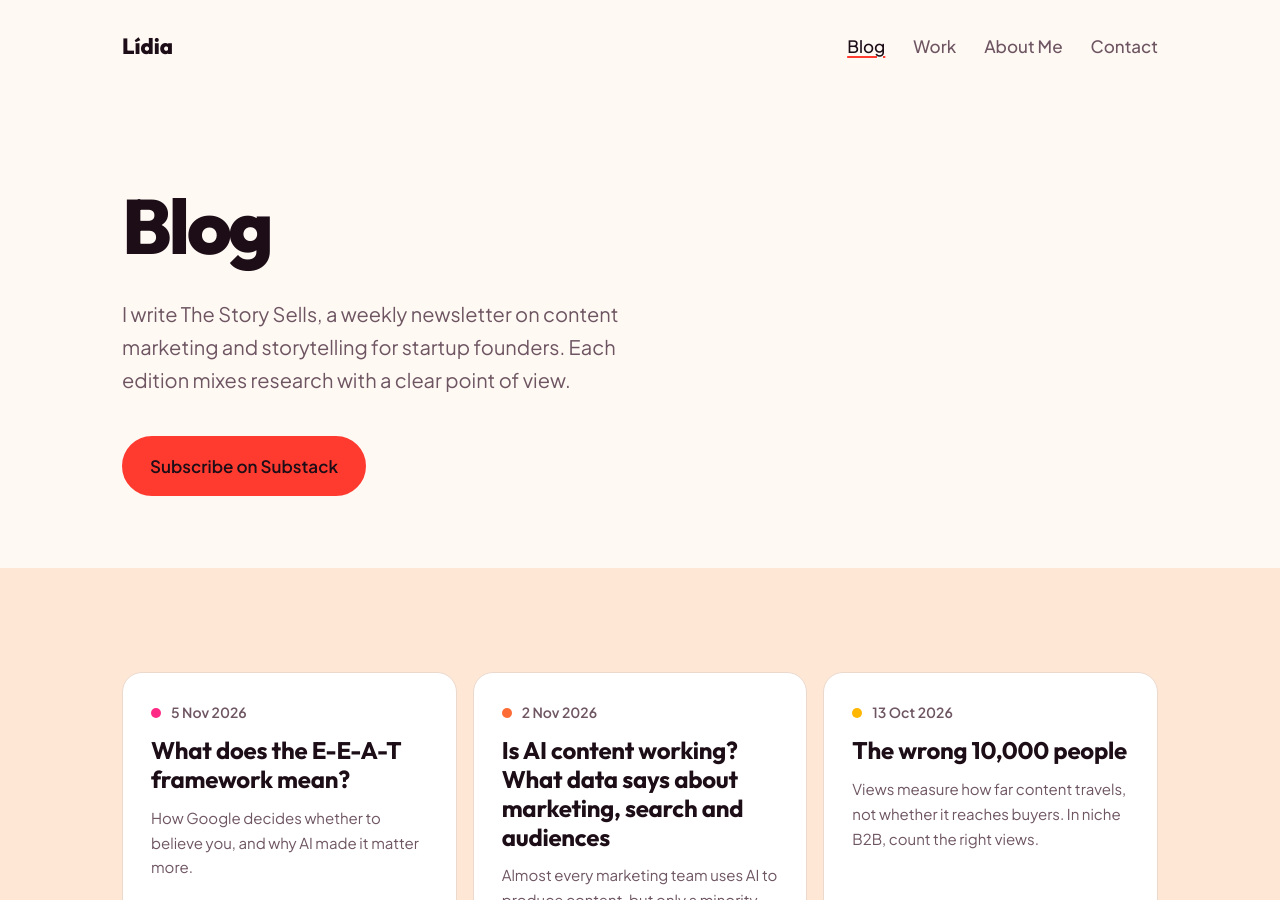
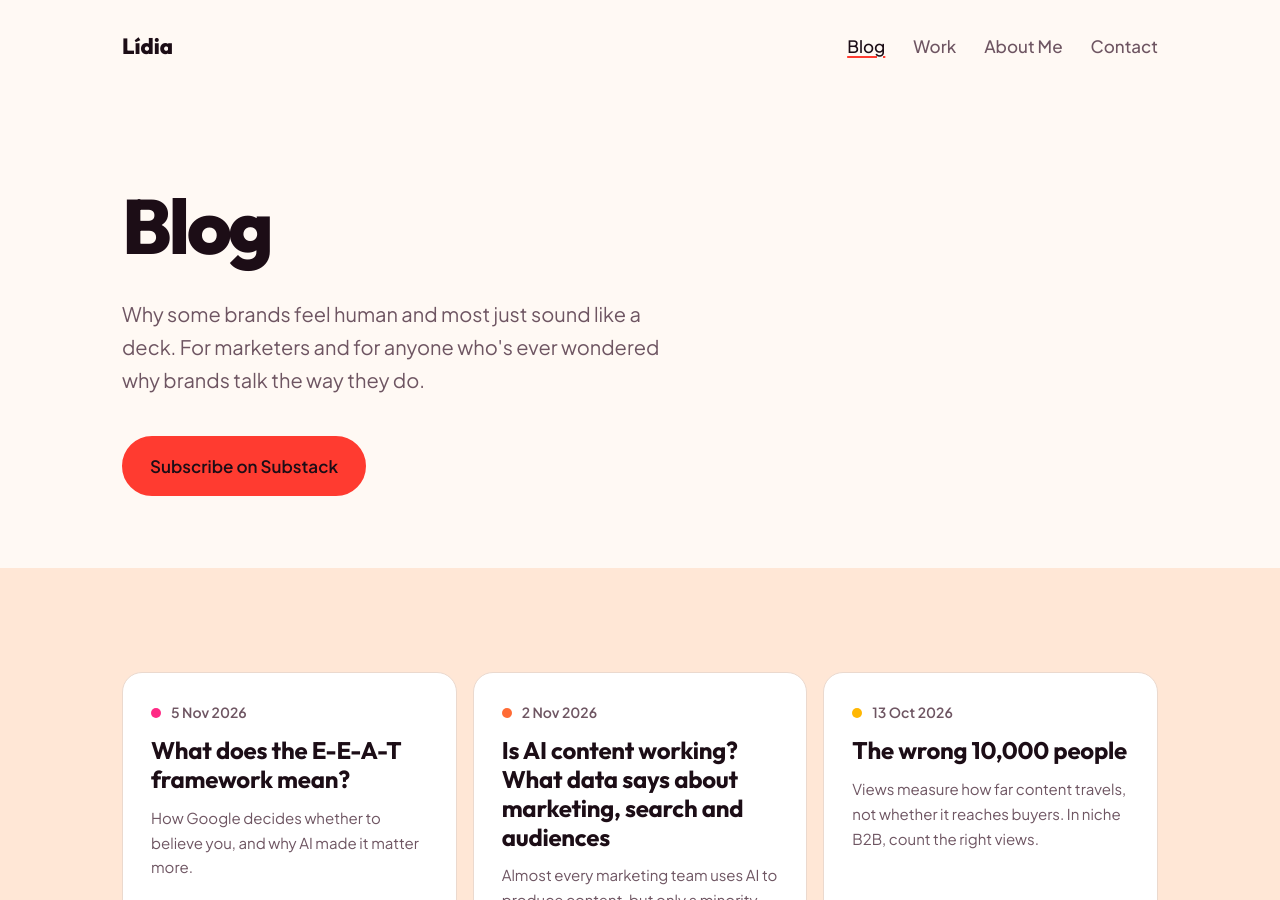
Before and after one commit to LidiaM211/lidiadias, a Jekyll site: the page built from blog.html, in a window 1280 px wide and 900 px high. Built offline with Jekyll 4.4.1, drawn with Linux system fonts in a browser that asks for light colours.

Commit message:
Update blog subtitle to reflect new content focus

```diff
--- a/blog.html
+++ b/blog.html
@@ -5,7 +5,7 @@ permalink: /blog/
 ---
 <section class="pagina-topo wrap">
   <h1>Blog</h1>
-  <p class="subtitulo">I write The Story Sells, a weekly newsletter on content marketing and storytelling for startup founders. Each edition mixes research with a clear point of view.</p>
+  <p class="subtitulo">Why some brands feel human and most just sound like a deck. For marketers and for anyone who's ever wondered why brands talk the way they do.</p>
   <div class="botoes">
     <a class="btn btn-principal" href="{{ site.substack }}">Subscribe on Substack</a>
   </div>
```
